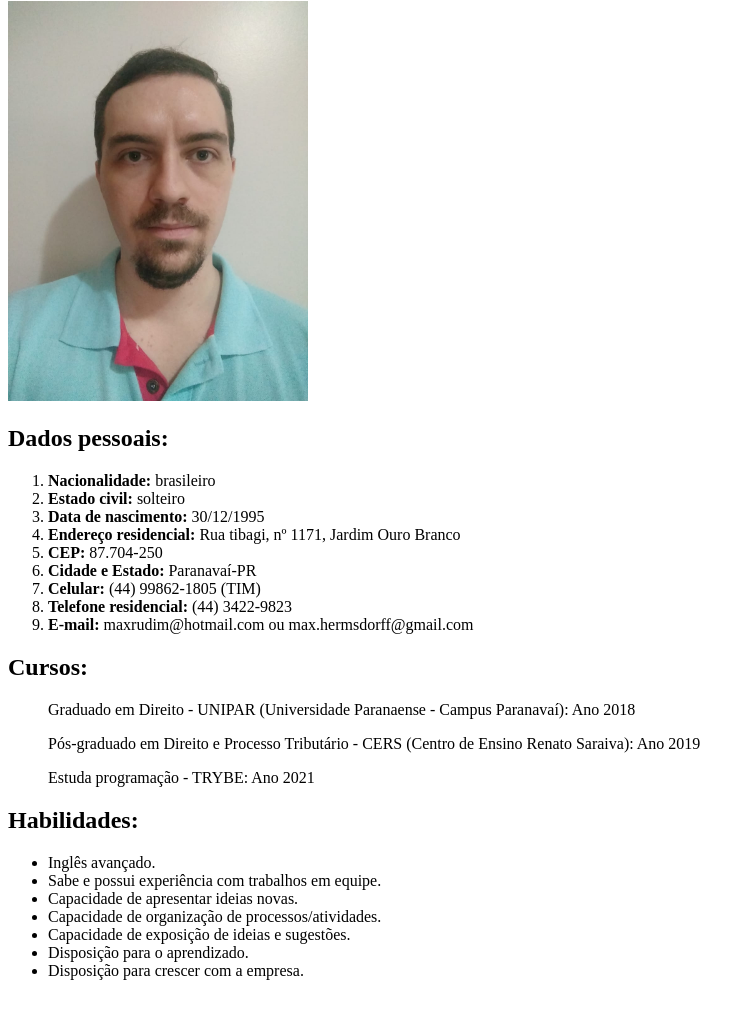
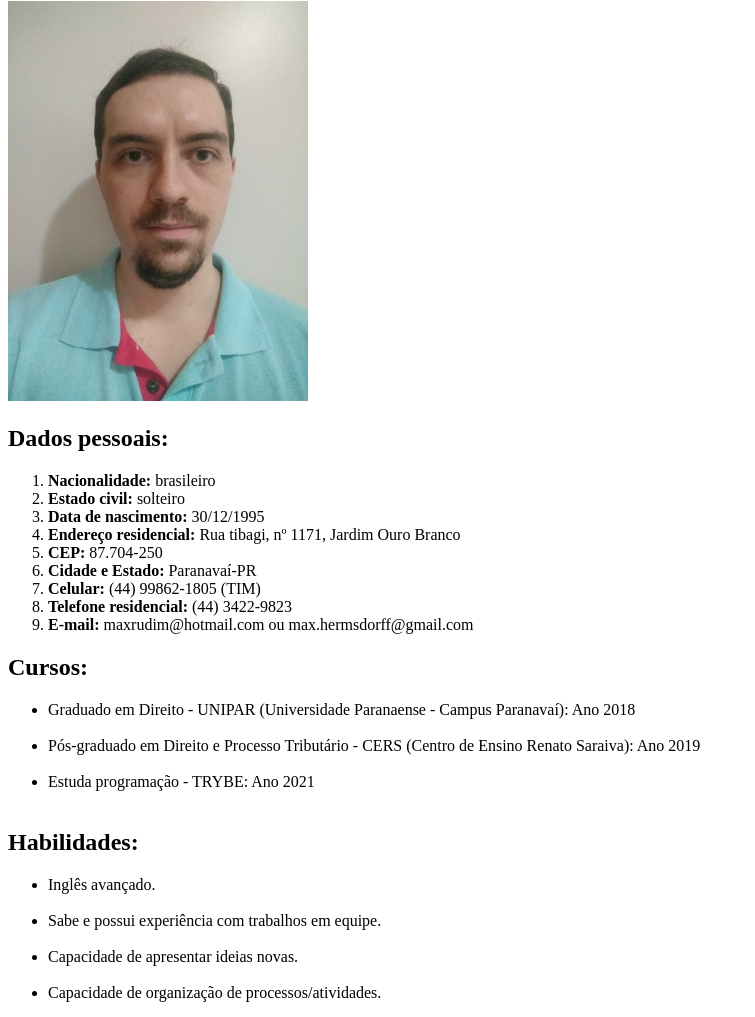
Before and after one commit to MaxRudim/portfolio, a plain HTML site: page index.html in a window 1280 px wide. Shown: the part 79-1096 px from the top of the page, without its empty margins (0-755 px from the left). Drawn offline with Linux system fonts and the light colour scheme.

Commit message:
Modificações no HTML para acrescentar formato de listas, corrigindo o estilo da estrutura

```diff
--- a/index.html
+++ b/index.html
@@ -22,19 +22,22 @@
         <li><strong>E-mail:</strong> maxrudim@hotmail.com ou max.hermsdorff@gmail.com</li>
     </ol>
     <h2>Cursos:</h2>
-    <ul>Graduado em Direito - UNIPAR (Universidade Paranaense - Campus Paranavaí): Ano 2018</ul>
-    <ul>Pós-graduado em Direito e Processo Tributário - CERS (Centro de Ensino Renato Saraiva): Ano 2019</ul>
-    <ul>Estuda programação - TRYBE: Ano 2021</ul>
+    <ul>
+        <li>Graduado em Direito - UNIPAR (Universidade Paranaense - Campus Paranavaí): Ano 2018</li><br>
+        <li>Pós-graduado em Direito e Processo Tributário - CERS (Centro de Ensino Renato Saraiva): Ano 2019</li><br>
+        <li>Estuda programação - TRYBE: Ano 2021</li><br>
+
+    </ul>
 
     <h2>Habilidades:</h2>
     <ul>
-        <li>Inglês avançado.</li>
-        <li>Sabe e possui experiência com trabalhos em equipe.</li>
-        <li>Capacidade de apresentar ideias novas.</li>
-        <li>Capacidade de organização de processos/atividades.</li>
-        <li>Capacidade de exposição de ideias e sugestões.</li>
-        <li>Disposição para o aprendizado.</li>
-        <li>Disposição para crescer com a empresa.</li>
+        <li>Inglês avançado.</li><br>
+        <li>Sabe e possui experiência com trabalhos em equipe.</li><br>
+        <li>Capacidade de apresentar ideias novas.</li><br>
+        <li>Capacidade de organização de processos/atividades.</li><br>
+        <li>Capacidade de exposição de ideias e sugestões.</li><br>
+        <li>Disposição para o aprendizado.</li><br>
+        <li>Disposição para crescer com a empresa.</li><br>
     </ul>
 
     <br>
```
